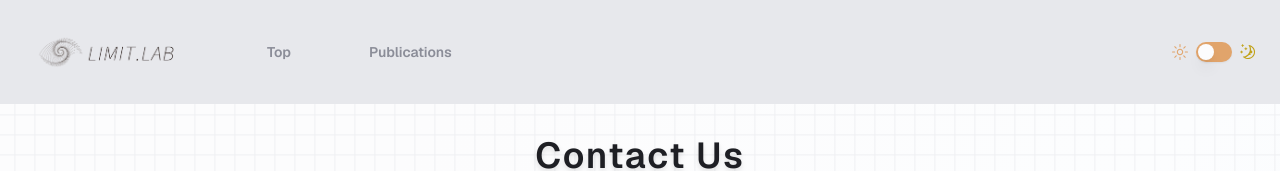
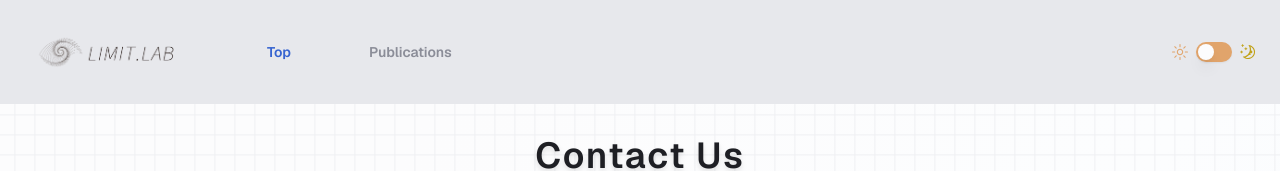
Before and after one commit to cvpaperchallenge-alumni/limit-lab-homepage, a Next.js app: page /contact in a window 1280 px wide. Shown: the top 171 px of the page. Built offline with nearby package versions, Linux system fonts and the light colour scheme; what tailwindcss-animated would draw is missing.

Commit message:
chore: hide contanct from mobile ui.

```diff
--- a/src/components/header.tsx
+++ b/src/components/header.tsx
@@ -46,7 +46,7 @@ export function Header() {
   useEffect(() => {
     if (pathname === '/') setPage('top')
     else if (pathname.startsWith('/publications')) setPage('publication')
-    else if (pathname.startsWith('/contact')) setPage('contact')
+    // else if (pathname.startsWith('/contact')) setPage('contact')
   }, [pathname])
 
   useEffect(() => {
@@ -229,13 +229,13 @@ export function Header() {
                   >
                     Publications
                   </DropdownMenuRadioItem>
-                  <DropdownMenuRadioItem
+                  {/* <DropdownMenuRadioItem
                     value="contact"
                     isDarkMode={isDarkMode}
                     onClick={() => router.push('/contact')}
                   >
                     Contact
-                  </DropdownMenuRadioItem>
+                  </DropdownMenuRadioItem> */}
                 </DropdownMenuRadioGroup>
               </DropdownMenuContent>
             </DropdownMenu>
```
